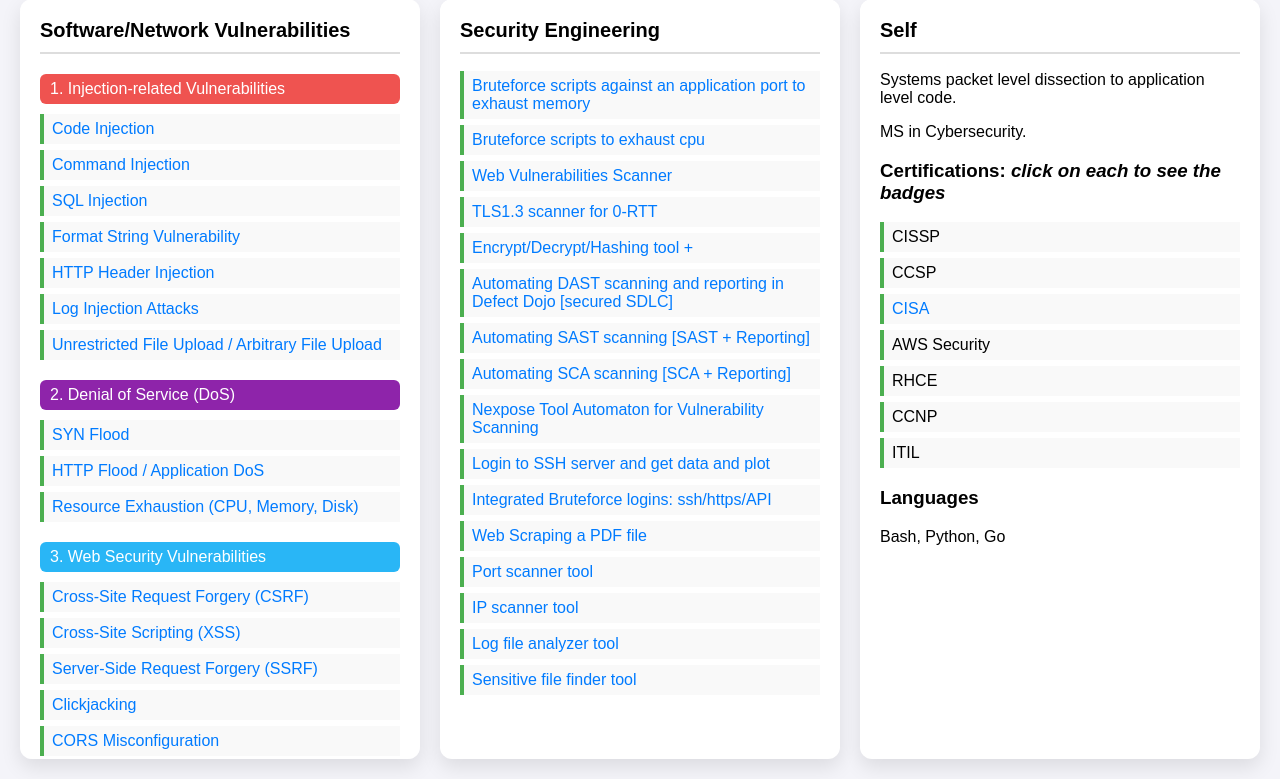
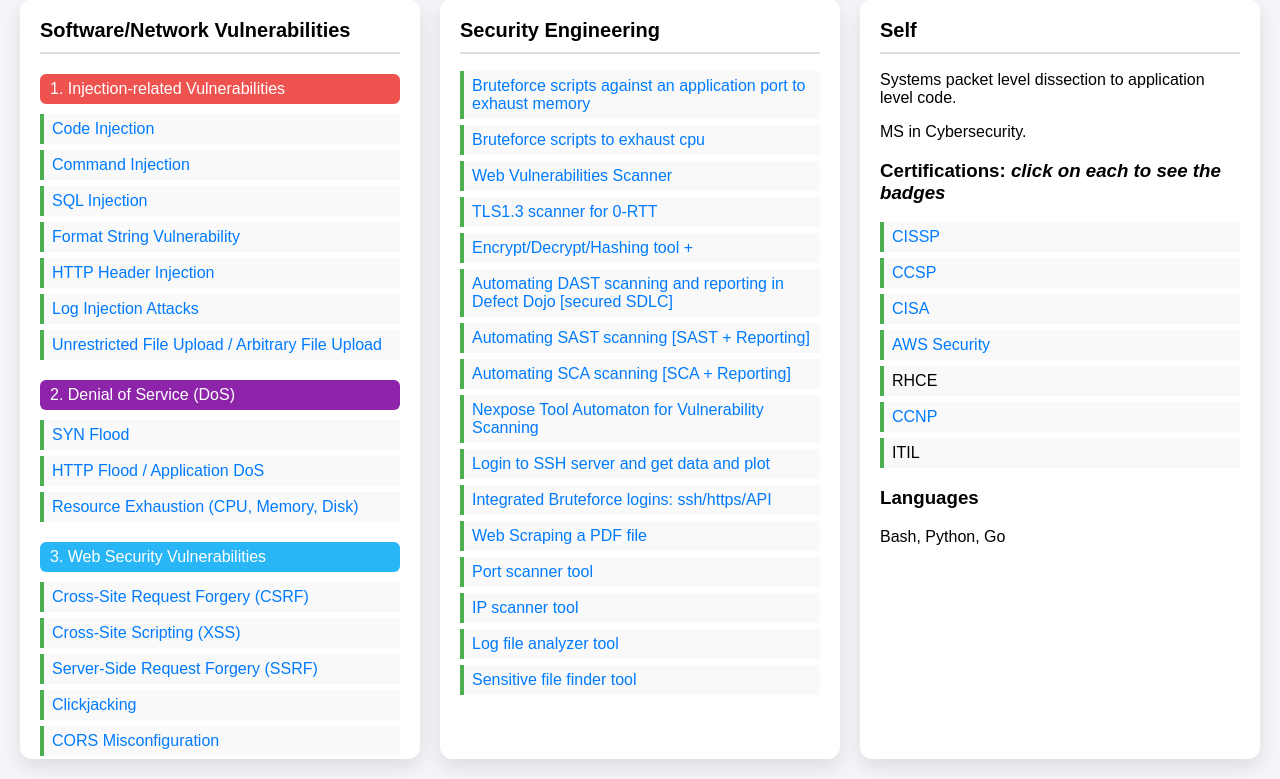
Before and after one commit to dpex77/website, a plain HTML site: page index.html in a window 1280 px wide. Shown: the part 99-878 px from the top of the page. Drawn offline with Linux system fonts and the light colour scheme.

Commit message:
Update index.html

```diff
--- a/index.html
+++ b/index.html
@@ -207,18 +207,34 @@
   <h2>Self</h2>
   <p>Systems packet level dissection to application level code.</p>
   <p>MS in Cybersecurity.</p>
-  <h3>Certifications: <i> click on each to see the badges </i></h3>
+  <h3>Certifications: <i>click on each to see the badges</i></h3>
   <ul>
-    <li>CISSP</li>
-    <li>CCSP</li>
+    <li>
+      <a href="https://www.credly.com/earner/earned/badge/008292d9-421f-4227-9790-e4ad35e62459" target="_blank">
+        CISSP
+      </a>
+    </li>
+    <li>
+      <a href="https://www.credly.com/earner/earned/badge/55a72f1a-ac78-4785-a074-47c6cde5f32a" target="_blank">
+        CCSP
+      </a>
+    </li>
     <li>
       <a href="https://www.credly.com/badges/fde9121b-c42e-48c9-80b2-a41ccc260b8b" target="_blank">
         CISA
       </a>
     </li>
-    <li>AWS Security</li>
+    <li>
+      <a href="https://www.credly.com/earner/earned/badge/482fa9c4-a48a-4ece-a38c-9bcd54708e8c" target="_blank">
+        AWS Security
+      </a>
+    </li>
     <li>RHCE</li>
-    <li>CCNP</li>
+    <li>
+      <a href="https://www.credly.com/earner/earned/badge/444dbdb2-1435-4210-bd41-7c78c5635bc8" target="_blank">
+        CCNP
+      </a>
+    </li>
     <li>ITIL</li>
   </ul>
   <h3>Languages</h3>
@@ -226,6 +242,7 @@
 </div>
 
 
+
   </div>
 </body>
 </html>
```
